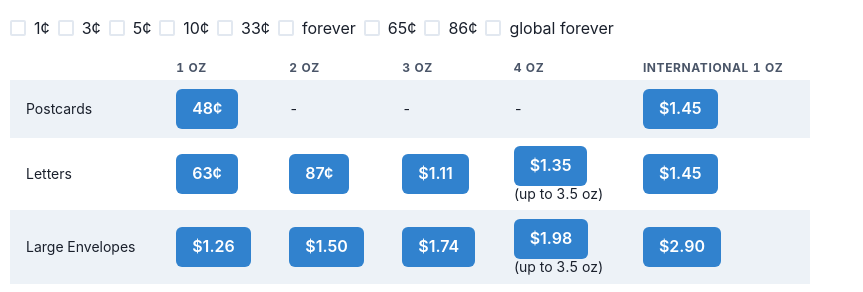
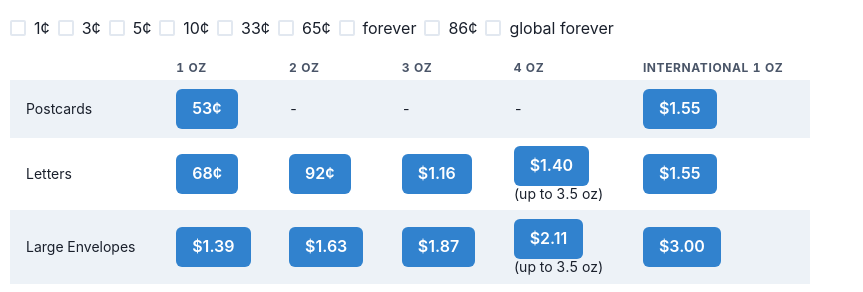
Before and after one commit to forcey/stamps, a React (Vite) app: page / in a window 1280 px wide. Shown: the top 292 px of the page, without its empty margins (0-863 px from the left). Built offline with nearby package versions, Linux system fonts and the light colour scheme.

Commit message:
2024 prices

```diff
--- /dev/null
+++ b/src/algorithm/prices_20240121.json
@@ -0,0 +1,17 @@
+{
+    "postcard": {
+        "base": 53,
+        "additional": 0,
+        "international": 155
+    },
+    "letter": {
+        "base": 68,
+        "additional": 24,
+        "international": 155
+    },
+    "large_envelope": {
+        "base": 139,
+        "additional": 24,
+        "international": 300
+    }
+}
--- a/src/algorithm/stamp.ts
+++ b/src/algorithm/stamp.ts
@@ -1,4 +1,4 @@
-import priceTable from './prices_20230122.json';
+import priceTable from './prices_20240121.json';
 
 export function displayPrice(value: number): string {
     if (value < 100) {
--- a/src/components/Postage.tsx
+++ b/src/components/Postage.tsx
@@ -32,7 +32,7 @@ function Postage({ onSetPostage }: { onSetPostage: (p: number) => void }) {
     const parse = (val: string) => val.replace(/¢$/, '')
 
     // https://pe.usps.com/text/dmm300/Notice123.htm
-    // To be updated 1/22/2023. https://about.usps.com/newsroom/national-releases/2022/1007-usps-announces-new-prices-for-2023.htm
+    // To be updated 7/14/2024. https://about.usps.com/newsroom/national-releases/2024/0409-usps-recommends-new-prices-for-july-2024.htm
     return (
         <TableContainer maxWidth={800}>
             <Table variant='striped' size='sm'>
```
